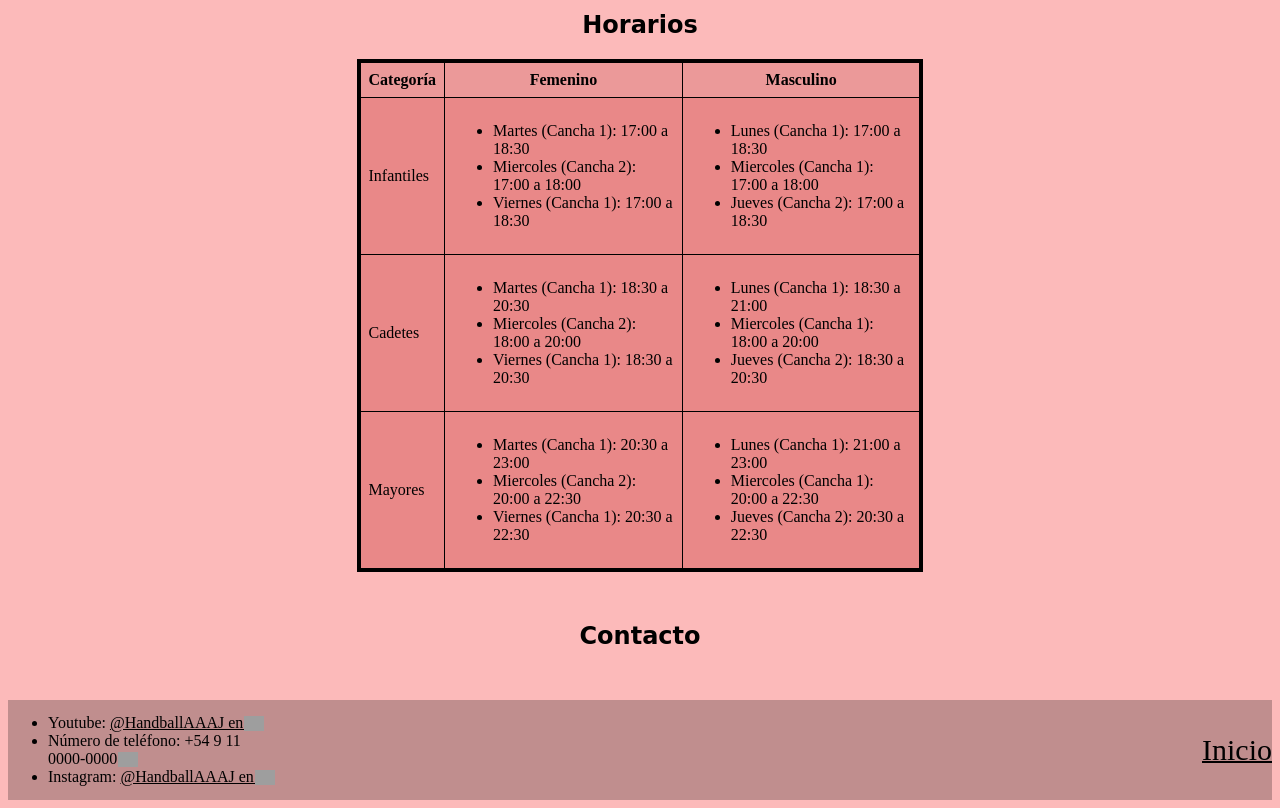
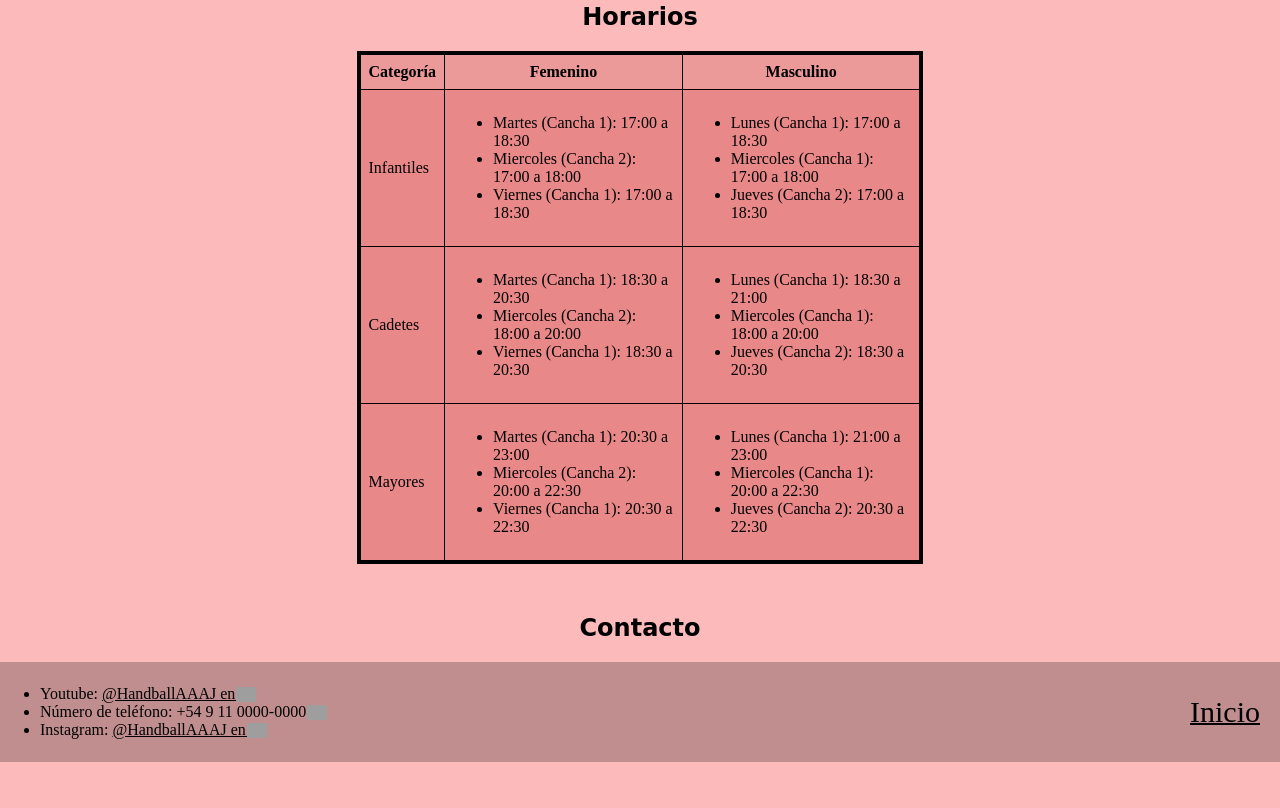
Before and after one commit to valerosoo/Tarea-3-HTML-CSS-Negri, a plain HTML site: page index.html in a window 1280 px wide. Shown: the part 812-1620 px from the top of the page. After the commit the page ends 1574 px from the top, so only its background shows below. Drawn offline with Linux system fonts and the light colour scheme; grey boxes are pictures that could not be loaded.

Commit message:
Agora si

```diff
--- a/styles.css
+++ b/styles.css
@@ -59,6 +59,7 @@ h1{
 }
 body{
     background-color: var(--ColorBody);
+    margin: 0;
 }
 
 .li{
@@ -109,6 +110,7 @@ th {
 
 html{
     scroll-behavior: smooth;
+
 }
 
 section{
@@ -120,9 +122,9 @@ section{
 #div_contacto{
     display: flex;
     align-items: center;
-    margin-top: 50px;
     height: 100px;
     background-color: #0000003d;
+    justify-content: space-between;
 }
 #a{
     font-size: 30px;
@@ -136,7 +138,7 @@ a:hover{
     color: rgb(20, 16, 211);
 }
 #div_inicio{
-    margin-left: 930px;
+    margin-right: 20px;
 }
 #inicio{
     text-decoration-thickness: 2px;
```
Also changed, not shown: index.html (line endings or trailing spaces).
